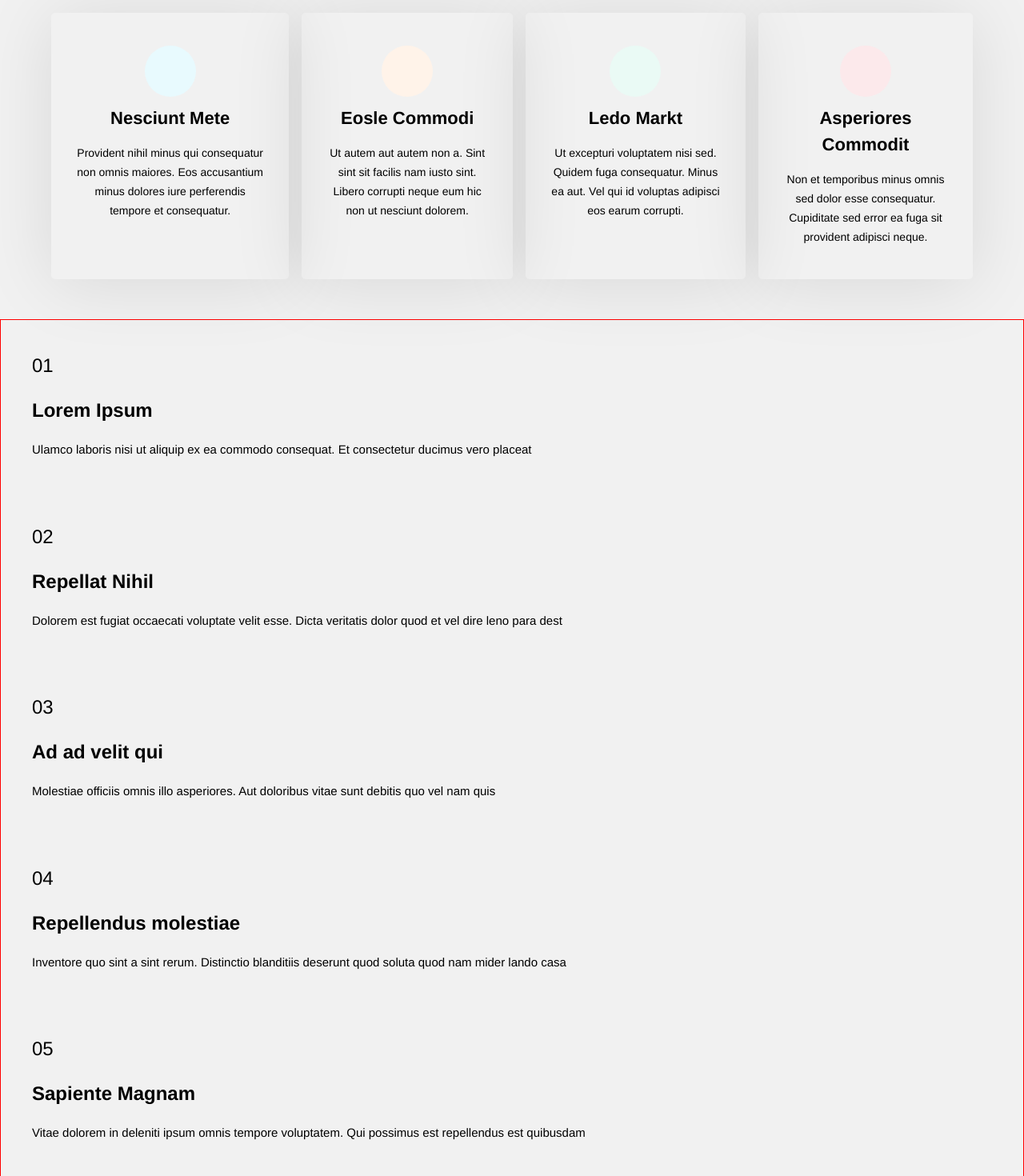
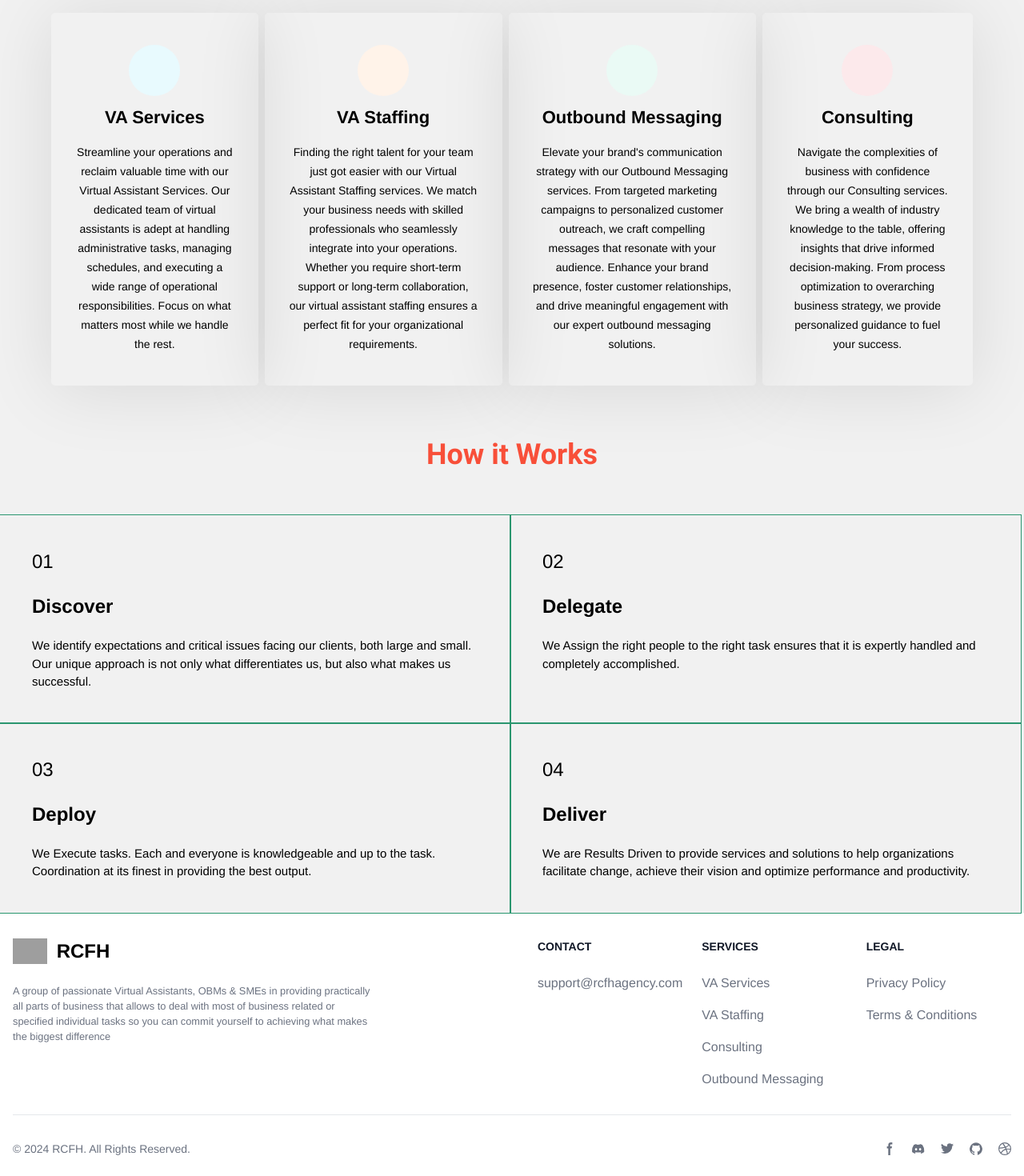
Before and after one commit to Gynius/rcfh, a React (Vite) app: page /services in a window 1280 px wide. Shown: the part 380-1850 px from the top of the page at 80% size. Built offline with nearby package versions, Linux system fonts and the light colour scheme; grey boxes are pictures that could not be loaded.

Commit message:
september 16 update

```diff
--- a/package.json
+++ b/package.json
@@ -12,7 +12,9 @@
   "dependencies": {
     "react": "^18.3.1",
     "react-dom": "^18.3.1",
-    "react-router-dom": "^6.26.2"
+    "react-helmet-async": "^2.0.5",
+    "react-router-dom": "^6.26.2",
+    "vite-ssg": "^0.23.8"
   },
   "devDependencies": {
     "@eslint/js": "^9.9.0",
--- a/src/App.jsx
+++ b/src/App.jsx
@@ -1,6 +1,5 @@
 import "./App.css";
-import Nav from "./components/Navbar";
-import Footer from "./components/Footer";
+import React from "react";
 import Home from "./pages/Home";
 import OurServices from "./pages/OurServices";
 import OurTeams from "./pages/OurTeams";
--- a/src/components/Hero.jsx
+++ b/src/components/Hero.jsx
@@ -1,5 +1,30 @@
+import React from "react";
+import { Helmet } from "react-helmet-async";
+
 function Hero() {
   return (
+    <>
+      <Helmet>
+        <title>Discover, Delegate, Deploy | RCFH Agency</title>
+        <meta
+          name="description"
+          content="As an Entrepreneur, you have chosen to work FOR yourself. With RCFH in your business, you’ll ensure you’re not working BY yourself!"
+        />
+        <meta
+          name="keywords"
+          content="Entrepreneur, Discover, Delegate, Deploy, Deliver, Business Support"
+        />
+        <meta
+          property="og:title"
+          content="Discover, Delegate, Deploy | RCFH Agency"
+        />
+        <meta
+          property="og:description"
+          content="Ensure you're not working by yourself with RCFH support in your business!"
+        />
+        <meta property="og:type" content="website" />
+      </Helmet>
+
       <section className="bg-hero_bg bg-cover bg-bottom :bg-gray-900">
         <div className="py-8 px-4 mx-auto max-w-screen-xl text-center lg:py-16 lg:px-12">
           <a
@@ -43,8 +68,8 @@ function Hero() {
             }
           </h1>
           <p className="mb-8 text-lg font-normal text-gray-500 lg:text-xl sm:px-16 xl:px-48 :text-gray-400">
-          As an Entrepreneur, you have chosen to work FOR yourself…With RCFH in
-          your business, you’ll ensure you’re not working BY yourself!
+            As an Entrepreneur, you have chosen to work FOR yourself…With RCFH
+            in your business, you’ll ensure you’re not working BY yourself!
           </p>
           <div className="flex flex-col mb-8 lg:mb-16 space-y-4 sm:flex-row sm:justify-center sm:space-y-0 sm:space-x-4">
             <a
@@ -74,6 +99,7 @@ function Hero() {
           </div>
         </div>
       </section>
+    </>
   );
 }
 
--- a/src/components/HowItWorks.jsx
+++ b/src/components/HowItWorks.jsx
@@ -4,17 +4,21 @@ function HowItWorks() {
   return (
     <section id="why-us" className="why-us section">
       <div className="container">
-        <div className="row no-gutters">
+        <h1 className="text-center font-roboto text-4xl font-semibold py-4 mb-10 text-red">
+          How it Works
+        </h1>
+        <div className="row no-gutters why-us-section">
           <div
             className="col-lg-4 col-md-6 card"
             data-aos="fade-up"
             data-aos-delay="100"
           >
             <span>01</span>
-            <h4>Lorem Ipsum</h4>
+            <h4>Discover</h4>
             <p>
-              Ulamco laboris nisi ut aliquip ex ea commodo consequat. Et
-              consectetur ducimus vero placeat
+              We identify expectations and critical issues facing our clients,
+              both large and small. Our unique approach is not only what
+              differentiates us, but also what makes us successful.
             </p>
           </div>
 
@@ -24,10 +28,10 @@ function HowItWorks() {
             data-aos-delay="200"
           >
             <span>02</span>
-            <h4>Repellat Nihil</h4>
+            <h4>Delegate</h4>
             <p>
-              Dolorem est fugiat occaecati voluptate velit esse. Dicta veritatis
-              dolor quod et vel dire leno para dest
+              We Assign the right people to the right task ensures that it is
+              expertly handled and completely accomplished.
             </p>
           </div>
 
@@ -37,10 +41,10 @@ function HowItWorks() {
             data-aos-delay="300"
           >
             <span>03</span>
-            <h4> Ad ad velit qui</h4>
+            <h4>Deploy</h4>
             <p>
-              Molestiae officiis omnis illo asperiores. Aut doloribus vitae sunt
-              debitis quo vel nam quis
+              We Execute tasks. Each and everyone is knowledgeable and up to the
+              task. Coordination at its finest in providing the best output.
             </p>
           </div>
 
@@ -50,36 +54,11 @@ function HowItWorks() {
             data-aos-delay="400"
           >
             <span>04</span>
-            <h4>Repellendus molestiae</h4>
+            <h4>Deliver</h4>
             <p>
-              Inventore quo sint a sint rerum. Distinctio blanditiis deserunt
-              quod soluta quod nam mider lando casa
-            </p>
-          </div>
-
-          <div
-            className="col-lg-4 col-md-6 card"
-            data-aos="fade-up"
-            data-aos-delay="400"
-          >
-            <span>05</span>
-            <h4>Sapiente Magnam</h4>
-            <p>
-              Vitae dolorem in deleniti ipsum omnis tempore voluptatem. Qui
-              possimus est repellendus est quibusdam
-            </p>
-          </div>
-
-          <div
-            className="col-lg-4 col-md-6 card"
-            data-aos="fade-up"
-            data-aos-delay="600"
-          >
-            <span>06</span>
-            <h4>Facilis Impedit</h4>
-            <p>
-              Quis eum numquam veniam ea voluptatibus voluptas. Excepturi aut
-              nostrum repudiandae voluptatibus corporis sequi
+              We are Results Driven to provide services and solutions to help
+              organizations facilitate change, achieve their vision and optimize
+              performance and productivity.
             </p>
           </div>
         </div>
--- a/src/components/Services.jsx
+++ b/src/components/Services.jsx
@@ -15,12 +15,15 @@ export default function Services() {
                 <i className="bi bi-activity"></i>
               </div>
               <a href="service-details.html" className="stretched-link">
-                <h3>Nesciunt Mete</h3>
+                <h3>VA Services</h3>
               </a>
               <p>
-                Provident nihil minus qui consequatur non omnis maiores. Eos
-                accusantium minus dolores iure perferendis tempore et
-                consequatur.
+                Streamline your operations and reclaim valuable time with our
+                Virtual Assistant Services. Our dedicated team of virtual
+                assistants is adept at handling administrative tasks, managing
+                schedules, and executing a wide range of operational
+                responsibilities. Focus on what matters most while we handle the
+                rest.
               </p>
             </div>
           </div>
@@ -35,11 +38,15 @@ export default function Services() {
                 <i className="bi bi-broadcast"></i>
               </div>
               <a href="service-details.html" className="stretched-link">
-                <h3>Eosle Commodi</h3>
+                <h3>VA Staffing</h3>
               </a>
               <p>
-                Ut autem aut autem non a. Sint sint sit facilis nam iusto sint.
-                Libero corrupti neque eum hic non ut nesciunt dolorem.
+                Finding the right talent for your team just got easier with our
+                Virtual Assistant Staffing services. We match your business
+                needs with skilled professionals who seamlessly integrate into
+                your operations. Whether you require short-term support or
+                long-term collaboration, our virtual assistant staffing ensures
+                a perfect fit for your organizational requirements.
               </p>
             </div>
           </div>
@@ -54,11 +61,15 @@ export default function Services() {
                 <i className="bi bi-easel"></i>
               </div>
               <a href="service-details.html" className="stretched-link">
-                <h3>Ledo Markt</h3>
+                <h3>Outbound Messaging</h3>
               </a>
               <p>
-                Ut excepturi voluptatem nisi sed. Quidem fuga consequatur. Minus
-                ea aut. Vel qui id voluptas adipisci eos earum corrupti.
+                Elevate your brand's communication strategy with our Outbound
+                Messaging services. From targeted marketing campaigns to
+                personalized customer outreach, we craft compelling messages
+                that resonate with your audience. Enhance your brand presence,
+                foster customer relationships, and drive meaningful engagement
+                with our expert outbound messaging solutions.
               </p>
             </div>
           </div>
@@ -73,11 +84,15 @@ export default function Services() {
                 <i className="bi bi-bounding-box-circles"></i>
               </div>
               <a href="service-details.html" className="stretched-link">
-                <h3>Asperiores Commodit</h3>
+                <h3>Consulting </h3>
               </a>
               <p>
-                Non et temporibus minus omnis sed dolor esse consequatur.
-                Cupiditate sed error ea fuga sit provident adipisci neque.
+                Navigate the complexities of business with confidence through
+                our Consulting services. We bring a wealth of industry knowledge
+                to the table, offering insights that drive informed
+                decision-making. From process optimization to overarching
+                business strategy, we provide personalized guidance to fuel your
+                success.{" "}
               </p>
               <a href="service-details.html" className="stretched-link"></a>
             </div>
--- a/src/components/WhatWeDo.jsx
+++ b/src/components/WhatWeDo.jsx
@@ -10,7 +10,7 @@ function WhatWeDo() {
           <h2 className="font-robotoCondensed text-2xl text-green mb-4">
             Your Partner in Growth and Success
           </h2>
-          <p className="text-gray-700">
+          <p className="text-green-700">
             RCFH started as a leading provider of Virtual Assistants (VA)
             services. Founded in 2022, we’ve made it our mission to help
             businesses achieve their goals by offering top-tier administrative,
--- a/src/index.css
+++ b/src/index.css
@@ -64,9 +64,8 @@ body{
 .featured-services .row {
     display: flex;
     padding:  50px 0;
-    box-sizing: border-box;
     margin: 0 5%;
-    gap: 1rem;
+    gap: 0.5rem;
 }
 .featured-services {
     --cyan-color: #0dcaf0;
@@ -78,12 +77,10 @@ body{
   .featured-services .service-item {
     background-color: var(--surface-color);
     box-shadow: 0px 5px 90px 0px rgba(0, 0, 0, 0.1);
-    height: 100%;
     padding: 40px 30px;
     text-align: center;
     transition: 0.3s;
     border-radius: 5px;
-    border: 1px solid transparent;
   }
 
   .featured-services .service-item .icon {
@@ -204,9 +201,13 @@ body{
 /*--------------------------------------------------------------
 # Why Us Section
 --------------------------------------------------------------*/
-.why-us {
-    border: 1px solid red;
+
+
+  .why-us-section{
+    display: flex;
+    flex-wrap: wrap;
   }
+
 .why-us .card {
     background-color: var(--surface-color);
     color: var(--default-color);
@@ -214,6 +215,9 @@ body{
     padding: 40px;
     margin: -1px;
     border-radius: 0;
+    width: calc(100% / 3);
+    min-width: 50%;
+    border: 1px solid #2A966F;
   }
 
   .why-us .card span {
--- a/src/main.jsx
+++ b/src/main.jsx
@@ -1,10 +1,14 @@
 import { StrictMode } from "react";
 import { createRoot } from "react-dom/client";
+import React from "react";
+import { HelmetProvider } from "react-helmet-async";
 import App from "./App.jsx";
 import "./index.css";
 
 createRoot(document.getElementById("root")).render(
-  <StrictMode>
-    <App />
-  </StrictMode>
+  <HelmetProvider>
+    <StrictMode>
+      <App />
+    </StrictMode>
+  </HelmetProvider>
 );
```
Also changed, not shown: 1 other file (tests, documents, lock files or other folders). Lines whose indentation alone changed are shown as unchanged.
